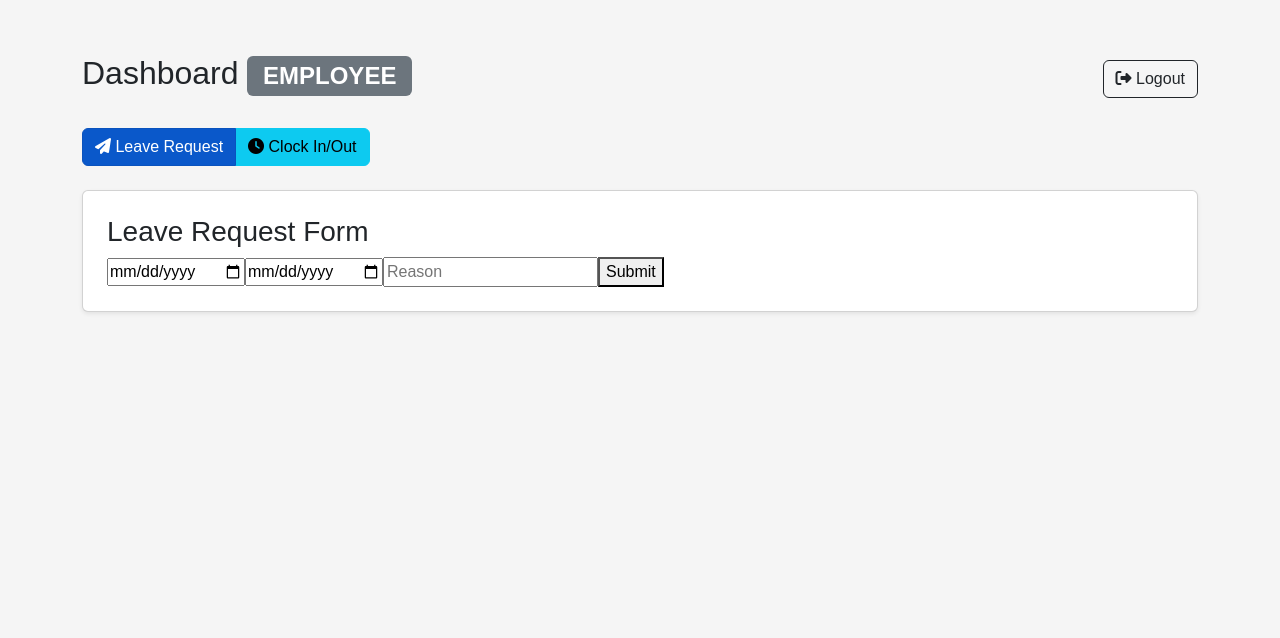
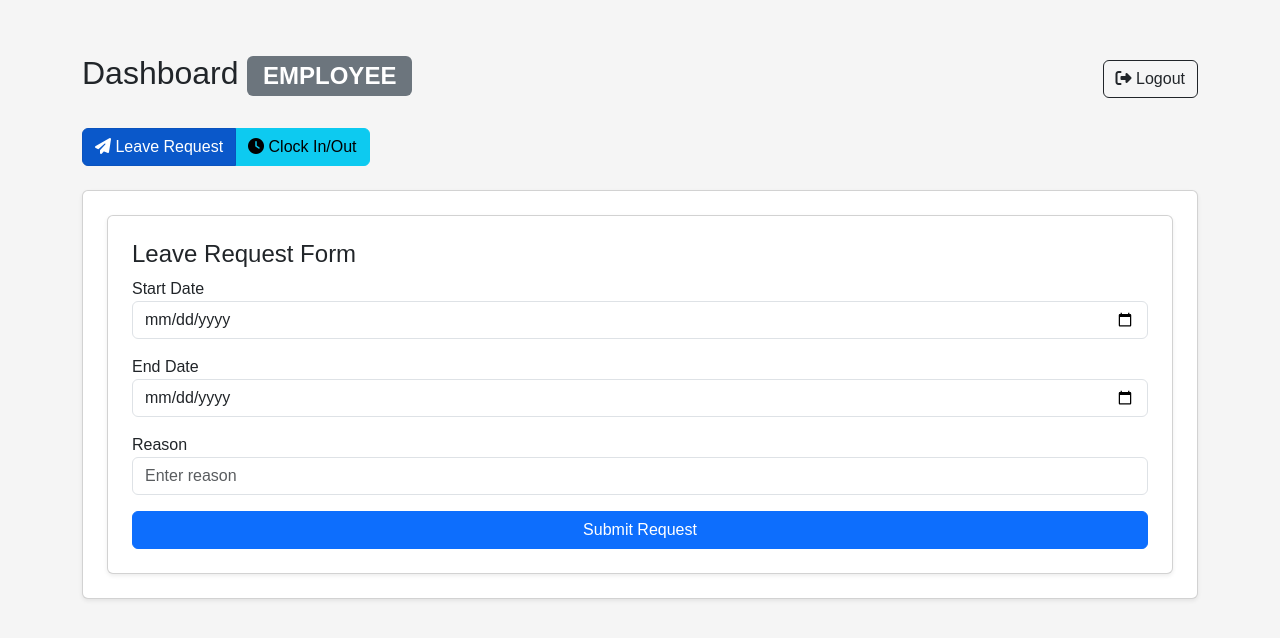
Before and after one commit to saibandi1234/attendance-tracker, a React (Create React App) app in the folder frontend/: page / in a window 1280 px wide. Shown: the top 638 px of the page. Built offline with nearby package versions, Linux system fonts and the light colour scheme.

Commit message:
UI: Polished Leave and Attendance forms with Bootstrap and working submission

```diff
--- a/frontend/src/components/AttendanceForm.js
+++ b/frontend/src/components/AttendanceForm.js
@@ -1,40 +1,51 @@
 import React, { useState } from 'react';
 
 const AttendanceForm = () => {
-  const [status, setStatus] = useState('Clock In');
+  const [status, setStatus] = useState('clock-in');
 
   const handleSubmit = async (e) => {
     e.preventDefault();
+    const attendanceLog = {
+      employee_id: localStorage.getItem('username'),
+      log_time: new Date().toISOString(),
+      status,
+    };
+
     try {
-      const response = await fetch('https://attendance-backend-vcna.onrender.com/api/attendance', {
+      const res = await fetch('https://attendance-backend-vcna.onrender.com/api/attendance', {
         method: 'POST',
         headers: { 'Content-Type': 'application/json' },
-        body: JSON.stringify({
-          employee_id: localStorage.getItem('username'),
-          log_time: new Date().toISOString(),
-          status: status
-        }),
+        body: JSON.stringify(attendanceLog),
       });
-      if (response.ok) {
-        alert(`${status} logged`);
+      if (res.ok) {
+        alert('Attendance logged successfully!');
       } else {
-        alert('Failed to log attendance');
+        alert('Logging failed');
       }
     } catch (error) {
-      console.error('Error:', error);
-      alert('Error while logging attendance');
+      console.error('Error logging attendance:', error);
     }
   };
 
   return (
-    <div>
-      <h3>Clock In/Clock Out Form</h3>
+    <div className="card p-4 shadow-sm">
+      <h4>Clock In / Clock Out</h4>
       <form onSubmit={handleSubmit}>
-        <select onChange={(e) => setStatus(e.target.value)}>
-          <option>Clock In</option>
-          <option>Clock Out</option>
-        </select>
-        <button type="submit">Submit</button>
+        <div className="mb-3">
+          <label>Status</label>
+          <select
+            className="form-select"
+            value={status}
+            onChange={(e) => setStatus(e.target.value)}
+            required
+          >
+            <option value="clock-in">Clock In</option>
+            <option value="clock-out">Clock Out</option>
+          </select>
+        </div>
+        <button className="btn btn-success w-100" type="submit">
+          Submit Attendance
+        </button>
       </form>
     </div>
   );
--- a/frontend/src/components/LeaveRequestForm.js
+++ b/frontend/src/components/LeaveRequestForm.js
@@ -7,38 +7,72 @@ const LeaveRequestForm = () => {
 
   const handleSubmit = async (e) => {
     e.preventDefault();
+    const leaveRequest = {
+      leave_id: Date.now(),
+      employee_id: localStorage.getItem('username'),
+      start_date: startDate,
+      end_date: endDate,
+      reason,
+      status: 'pending',
+    };
+
     try {
-      const response = await fetch('https://attendance-backend-vcna.onrender.com/api/leave_requests', {
+      const res = await fetch('https://attendance-backend-vcna.onrender.com/api/leave_requests', {
         method: 'POST',
         headers: { 'Content-Type': 'application/json' },
-        body: JSON.stringify({
-          leave_id: Math.floor(Math.random() * 10000),
-          employee_id: localStorage.getItem('username'),
-          start_date: startDate,
-          end_date: endDate,
-          reason: reason,
-          status: 'pending'
-        }),
+        body: JSON.stringify(leaveRequest),
       });
-      if (response.ok) {
-        alert('Leave request submitted');
+      if (res.ok) {
+        alert('Leave Request Submitted!');
+        setStartDate('');
+        setEndDate('');
+        setReason('');
       } else {
-        alert('Failed to submit leave request');
+        alert('Submission failed');
       }
     } catch (error) {
-      console.error('Error:', error);
-      alert('Error while submitting leave');
+      console.error('Error submitting leave request:', error);
     }
   };
 
   return (
-    <div>
-      <h3>Leave Request Form</h3>
+    <div className="card p-4 shadow-sm">
+      <h4>Leave Request Form</h4>
       <form onSubmit={handleSubmit}>
-        <input type="date" onChange={(e) => setStartDate(e.target.value)} required placeholder="Start Date" />
-        <input type="date" onChange={(e) => setEndDate(e.target.value)} required placeholder="End Date" />
-        <input placeholder="Reason" onChange={(e) => setReason(e.target.value)} required />
-        <button type="submit">Submit</button>
+        <div className="mb-3">
+          <label>Start Date</label>
+          <input
+            type="date"
+            className="form-control"
+            value={startDate}
+            onChange={(e) => setStartDate(e.target.value)}
+            required
+          />
+        </div>
+        <div className="mb-3">
+          <label>End Date</label>
+          <input
+            type="date"
+            className="form-control"
+            value={endDate}
+            onChange={(e) => setEndDate(e.target.value)}
+            required
+          />
+        </div>
+        <div className="mb-3">
+          <label>Reason</label>
+          <input
+            type="text"
+            className="form-control"
+            value={reason}
+            onChange={(e) => setReason(e.target.value)}
+            placeholder="Enter reason"
+            required
+          />
+        </div>
+        <button className="btn btn-primary w-100" type="submit">
+          Submit Request
+        </button>
       </form>
     </div>
   );
```
